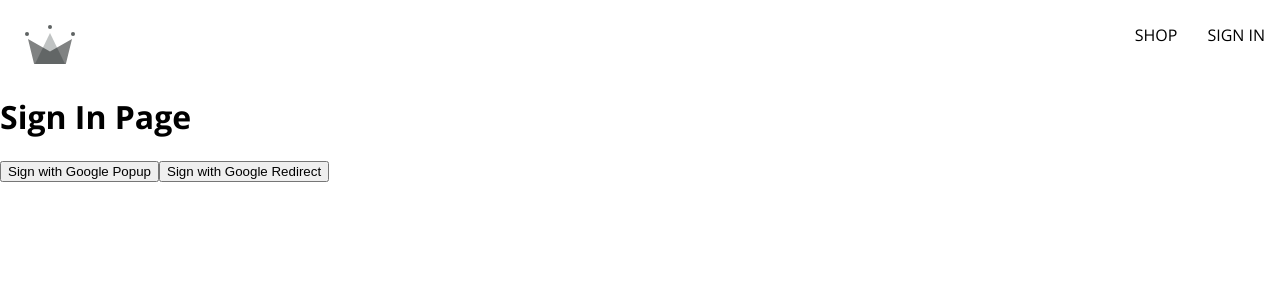
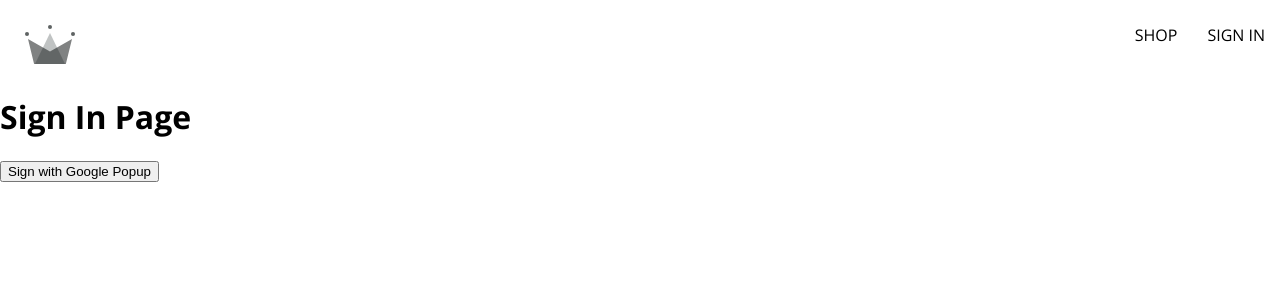
Before and after one commit to santoshnarayanan/crwn-clothing, a React (Create React App) app: page /sign-in in a window 1280 px wide. Shown: the top 300 px of the page. Built offline with nearby package versions, Linux system fonts and the light colour scheme.

Commit message:
Comment block of code fo GoogleRedirect

```diff
--- a/src/routes/home/sign-in/sign-in.component.jsx
+++ b/src/routes/home/sign-in/sign-in.component.jsx
@@ -1,15 +1,15 @@
-import { useEffect } from "react";
-import { getRedirectResult } from "firebase/auth";
+/* import { useEffect } from "react";
+import { getRedirectResult } from "firebase/auth"; */
 
 import {
     auth,
     signInWithGooglePopup,
-    signInWithGoogleRedirect,
+    // signInWithGoogleRedirect,
     createUserDocumentFromAuth
 } from "../../../utils/firebase/firebase.utils";
 
 const SignIn = () => {
-    useEffect(() => {
+   /*  useEffect(() => {
         const responseData = async () =>{
             const data = await getRedirectResult(auth);
             if(data){
@@ -19,7 +19,7 @@ const SignIn = () => {
         }
         // * calling method
         responseData().catch(console.error);
-    }, []);
+    }, []); */
 
     const logGoogleUser = async () => {
         const { user } = await signInWithGooglePopup();
@@ -31,7 +31,7 @@ const SignIn = () => {
         <div>
             <h1>Sign In Page</h1>
             <button onClick={logGoogleUser}>Sign with Google Popup</button>
-            <button onClick={signInWithGoogleRedirect}>Sign with Google Redirect</button>
+            {/* <button onClick={signInWithGoogleRedirect}>Sign with Google Redirect</button> */}
         </div>
     );
 };
```
